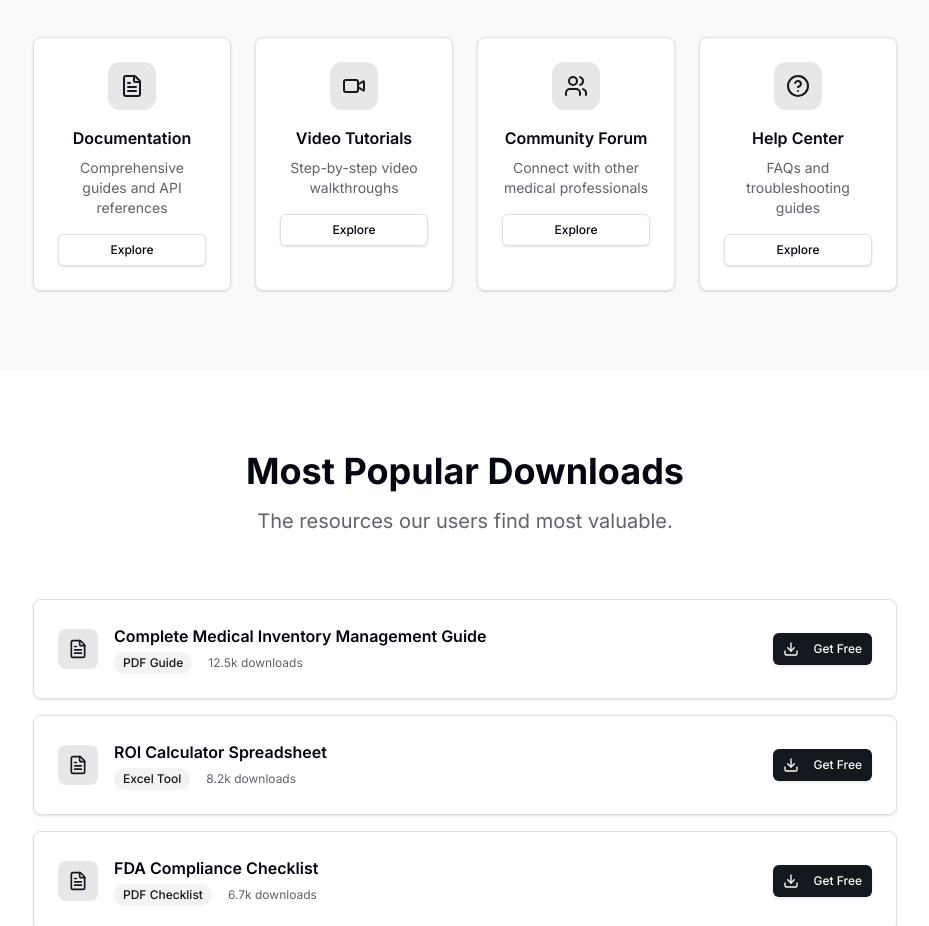
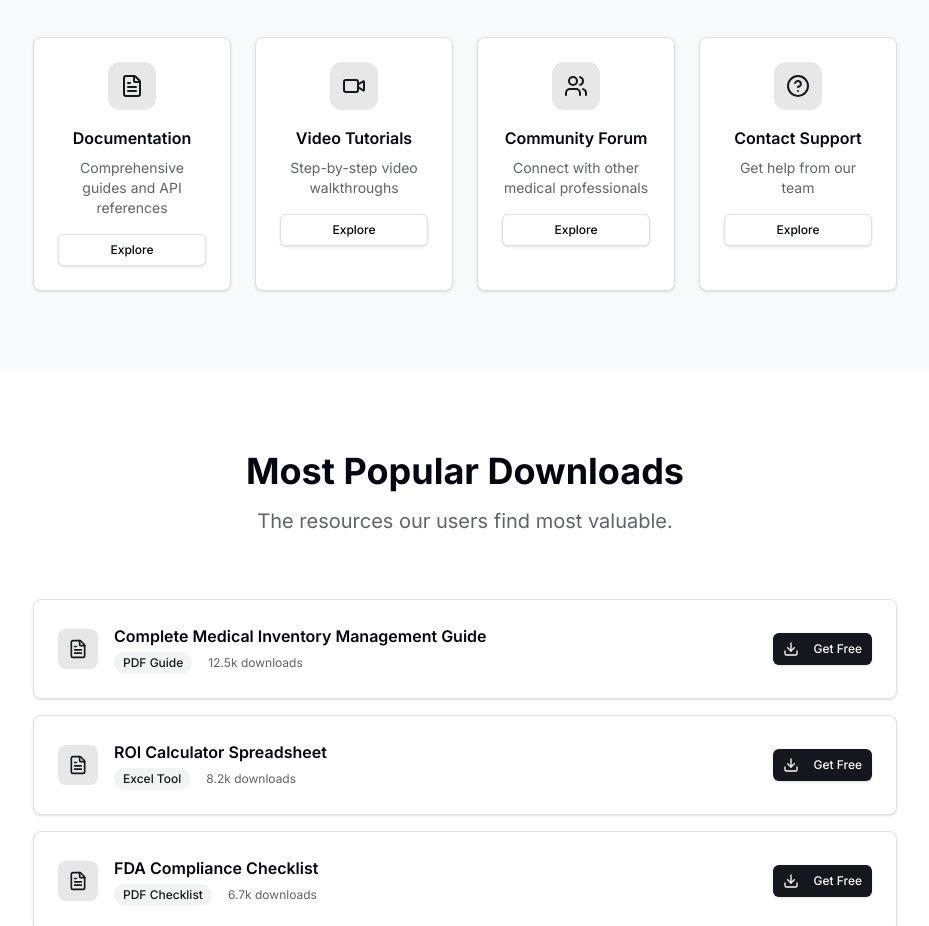
Before and after one commit to Leado1/Supplr, a Next.js app: page /resources in a window 1280 px wide. Shown: the part 2700-3626 px from the top of the page, without its empty margins (175-1104 px from the left). Built offline with nearby package versions, Linux system fonts and the light colour scheme.

Commit message:
remove help page and adjust support page

```diff
--- a/src/app/homepage-content.tsx
+++ b/src/app/homepage-content.tsx
@@ -79,7 +79,7 @@ export function HomepageContent() {
                 <Card variant="interactive" animate className="h-full">
                   <div className="p-6 text-center">
                     <div className="text-3xl font-semibold">
-                      <AnimatedCounter value={2} suffix="x" />
+                      <AnimatedCounter value={2} suffix="x" duration={0.5} />
                     </div>
                     <p className="mt-2 text-sm font-medium">
                       Faster audits
--- a/src/app/resources/page.tsx
+++ b/src/app/resources/page.tsx
@@ -150,10 +150,10 @@ export default function ResourcesPage() {
       link: "/community",
     },
     {
-      title: "Help Center",
-      description: "FAQs and troubleshooting guides",
+      title: "Contact Support",
+      description: "Get help from our team",
       icon: HelpCircle,
-      link: "/help",
+      link: "/support",
     },
   ];
 
--- a/src/app/support/page.tsx
+++ b/src/app/support/page.tsx
@@ -137,7 +137,7 @@ export default async function SupportPage({ searchParams }: SupportPageProps) {
                   href="/resources"
                   className="font-medium text-slate-700 underline-offset-4 hover:underline"
                 >
-                  help center
+                  resources
                 </Link>
                 {" "}or email{" "}
                 <Link
--- a/src/middleware.ts
+++ b/src/middleware.ts
@@ -10,6 +10,7 @@ const isPublicRoute = createRouteMatcher([
   "/blog",
   "/privacy",
   "/support",
+  "/resources",
   "/api/webhooks(.*)",
   "/api/support",
 ]);
```
